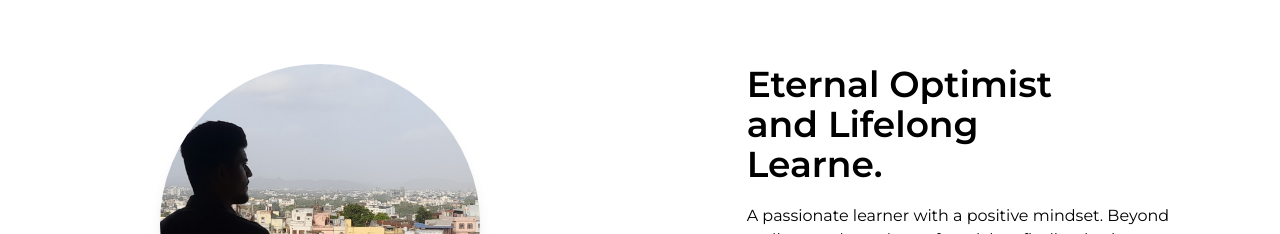
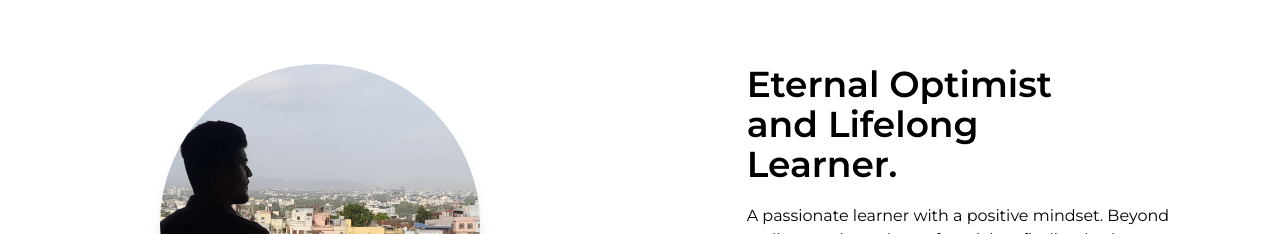
Before and after one commit to shubhamm025/mywebsite, a React (Vite) app: page / in a window 1280 px wide. Shown: the part 648-882 px from the top of the page. Built offline with nearby package versions, Linux system fonts and the light colour scheme.

Commit message:
change made

```diff
--- a/src/components/About.jsx
+++ b/src/components/About.jsx
@@ -11,7 +11,7 @@ const About=()=>{
 
             <div className="w-full flex justify-center">
             <div className="space-y-5 w-2/3">
-                <h1 className="text-4xl font-semibold  w-5/6">Eternal Optimist and Lifelong Learne.</h1>
+                <h1 className="text-4xl font-semibold  w-5/6">Eternal Optimist and Lifelong Learner.</h1>
 
                 <p>A passionate learner with a positive mindset. Beyond coding, my heart beats for cricket, finding joy in coding, cricket, and the rhythm of music. Embracing challenges as opportunities, I believe in constant growth.
                     Let's connect and share the enthusiasm for learning, positivity, and the beautiful game of cricket!</p>
```
Also changed, not shown: 2 other files (tests, documents, lock files or other folders).
